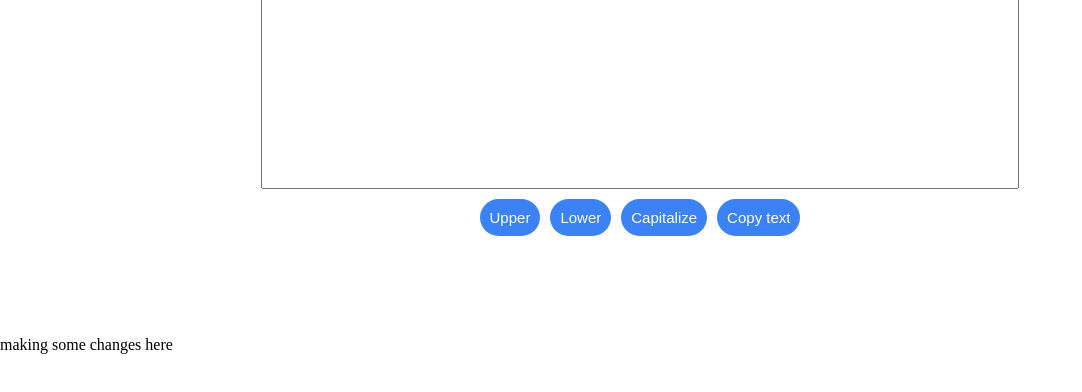
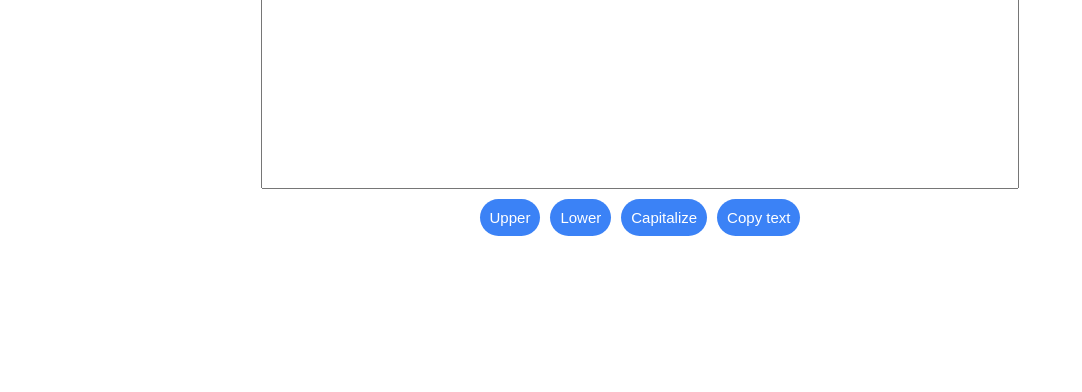
Before and after one commit to TheObstyProjects/Text-Formatter, a plain HTML site: page index.html in a window 1280 px wide. Shown: the part 80-472 px from the top of the page, without its empty margins (0-1082 px from the left). Drawn offline with Linux system fonts and the light colour scheme.

Commit message:
undo test

```diff
--- a/index.html
+++ b/index.html
@@ -26,5 +26,3 @@
 </body>
 
 </html>
-
-making some changes here
```
